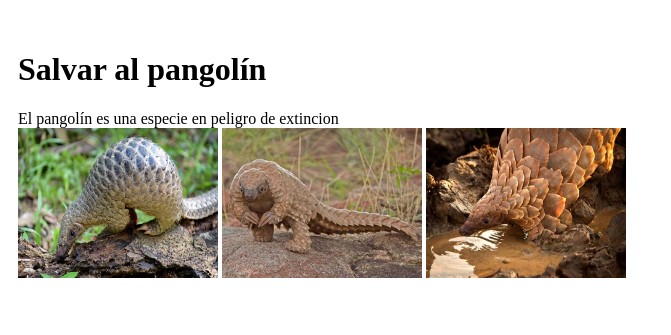
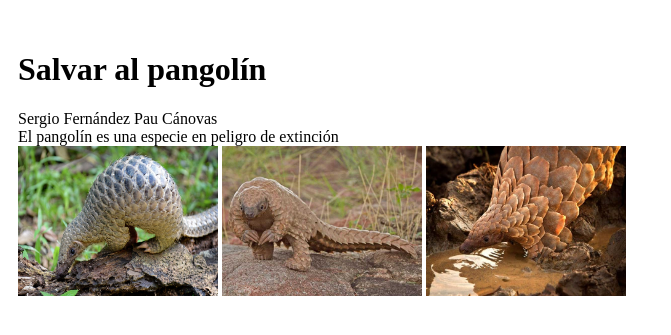
Before and after one commit to pauCanovas/practica-1-parte-3, a PHP site: page / in a window 1280 px wide. Shown: the part 98-433 px from the top of the page, without its empty margins (0-671 px from the left). Run offline with PHP 8.4, Linux system fonts and the light colour scheme.

Commit message:
Update index.php

```diff
--- a/index.php
+++ b/index.php
@@ -11,7 +11,11 @@
         <div id="contenido">
             <h1>Salvar al pangolín</h1>
             <div>
-                El pangolín es una especie en peligro de extincion
+                Sergio Fernández
+                Pau Cánovas
+            </div>
+            <div>
+                El pangolín es una especie en peligro de extinción
             </div>
             <div>
                 <div></div>
```
